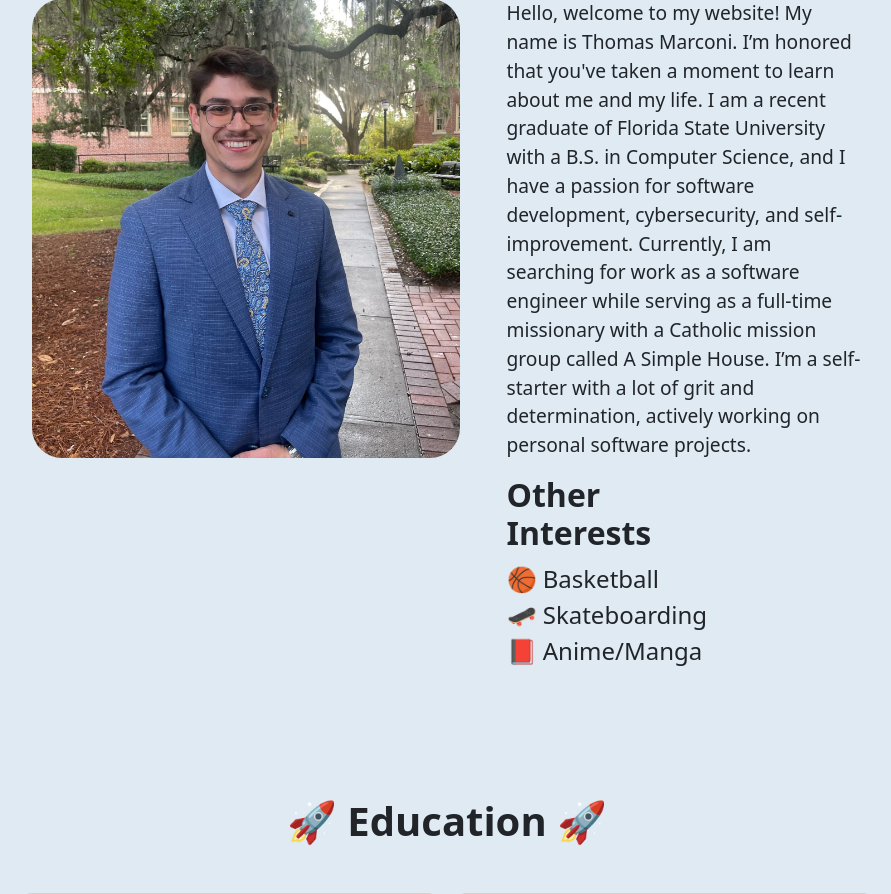
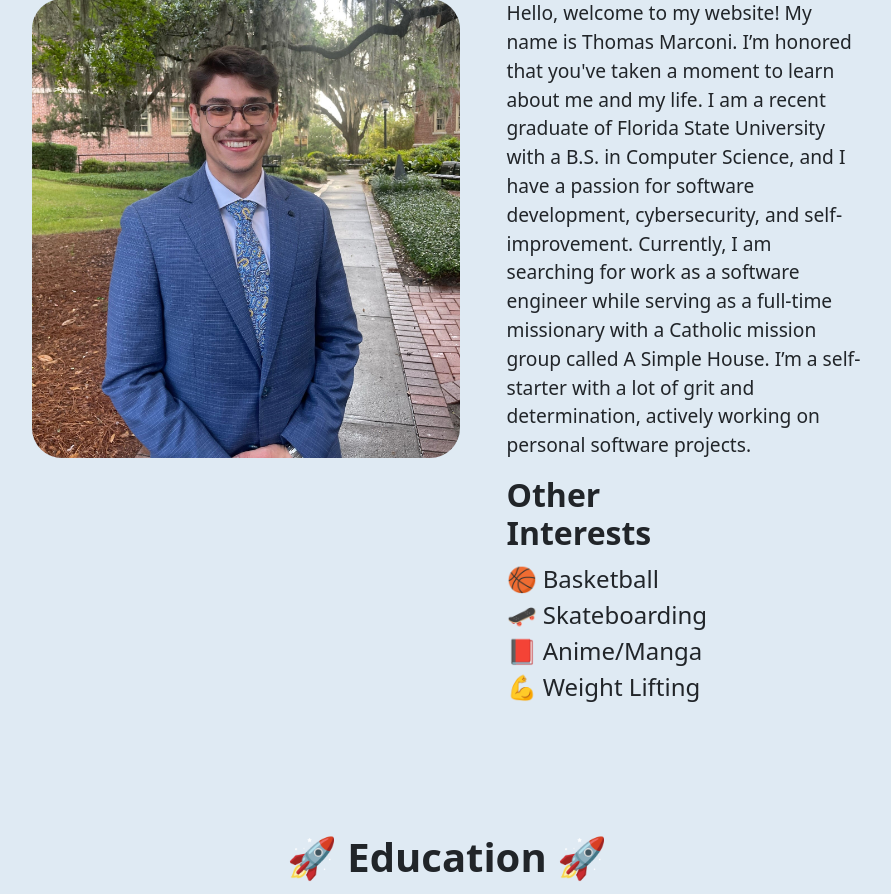
Before and after one commit to thomasmarconi/Personal-Website-marconi.bio, a Flask app: page / in a window 1280 px wide. Shown: the part 996-1890 px from the top of the page, without its empty margins (193-1084 px from the left). Run offline with Flask 3, Linux system fonts and the light colour scheme; some libraries are stand-ins or nearby versions.

Commit message:
added weight lifting

```diff
--- a/website/templates/portfolio.html
+++ b/website/templates/portfolio.html
@@ -99,6 +99,7 @@
                         🏀 Basketball<br>
                         🛹 Skateboarding<br>
                         📕 Anime/Manga<br>
+                        💪 Weight Lifting
                     </div>
                 </div>
                 <div class="row mt-3">
```
